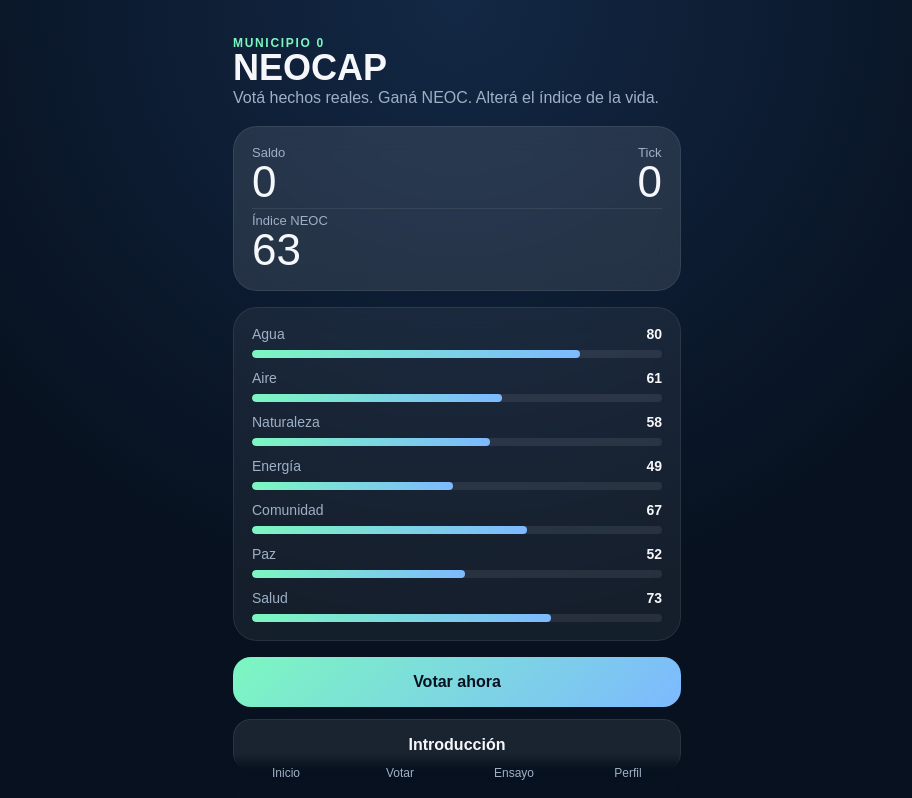
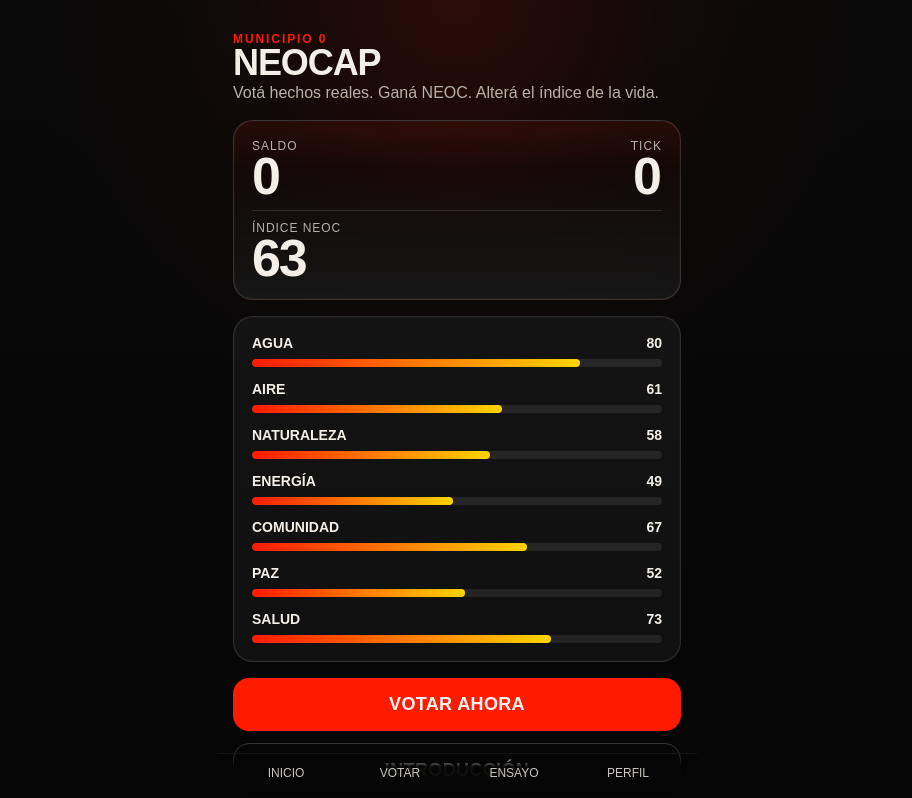
Before and after one commit to Juanmanueloddone/neocap-infra-ok, a Next.js app: page / in a window 1280 px wide. Shown: the top 798 px of the page, without its empty margins (183-1095 px from the left). Built offline with nearby package versions, Linux system fonts and the light colour scheme; no server answers; the database is empty.

Commit message:
Update globals.css

```diff
--- a/app/globals.css
+++ b/app/globals.css
@@ -3,27 +3,38 @@
 }
 
 :root {
-  --bg: #07111f;
-  --bg-soft: #0d1b2f;
-  --card: rgba(255, 255, 255, 0.06);
-  --card-strong: rgba(255, 255, 255, 0.1);
-  --text: #f6f7fb;
-  --muted: #9fb0c6;
-  --line: rgba(255, 255, 255, 0.08);
-  --accent: #7cf7c0;
-  --accent-2: #7db9ff;
-  --danger: #ff8aa8;
+  --bg: #050505;
+  --bg-soft: #101010;
+  --card: #111111;
+  --card-strong: #181818;
+  --text: #f3efe8;
+  --muted: #b8b1a7;
+  --line: rgba(255, 255, 255, 0.12);
+
+  --accent: #ff1a00;
+  --accent-2: #ff1a00;
+  --danger: #ff1a00;
+
+  --yes-bg: #ff1a00;
+  --yes-text: #fff4ef;
+
+  --no-bg: #f3efe8;
+  --no-text: #0b0b0b;
+
+  --highlight: #ffd400;
 }
 
 html {
-  background: radial-gradient(circle at top, #132845 0%, var(--bg) 55%);
+  background: #050505;
 }
 
 body {
   margin: 0;
   min-height: 100vh;
   color: var(--text);
-  background: transparent;
+  background:
+    radial-gradient(circle at top, rgba(255, 26, 0, 0.14) 0%, rgba(255, 26, 0, 0.03) 18%, rgba(0, 0, 0, 0) 38%),
+    linear-gradient(180deg, #090909 0%, #050505 100%);
   font-family: Arial, Helvetica, sans-serif;
 }
 
@@ -34,6 +45,10 @@ a {
 
 button {
   font: inherit;
+}
+
+img {
+  max-width: 100%;
 }
 
 .app-shell {
@@ -50,40 +65,45 @@ button {
 }
 
 .hero {
-  padding-top: 16px;
+  padding-top: 12px;
 }
 
 .kicker {
   color: var(--accent);
   font-size: 12px;
-  font-weight: 700;
-  letter-spacing: 0.14em;
+  font-weight: 800;
+  letter-spacing: 0.16em;
   text-transform: uppercase;
 }
 
 .title {
+  margin: 0;
   font-size: 36px;
-  line-height: 1;
-  margin: 0;
+  line-height: 0.96;
+  font-weight: 900;
+  letter-spacing: -0.03em;
+  text-transform: uppercase;
 }
 
 .subtitle {
   margin: 0;
   color: var(--muted);
   font-size: 16px;
-  line-height: 1.5;
+  line-height: 1.45;
 }
 
 .card {
-  background: var(--card);
+  background: linear-gradient(180deg, #131313 0%, #101010 100%);
   border: 1px solid var(--line);
-  border-radius: 24px;
+  border-radius: 20px;
   padding: 18px;
-  backdrop-filter: blur(12px);
+  box-shadow: 0 0 0 1px rgba(255, 255, 255, 0.02) inset;
 }
 
 .card.strong {
-  background: var(--card-strong);
+  background:
+    linear-gradient(180deg, rgba(255, 26, 0, 0.10) 0%, rgba(255, 26, 0, 0.02) 26%, #161616 100%);
+  border: 1px solid rgba(255, 255, 255, 0.14);
 }
 
 .metric-row {
@@ -91,7 +111,7 @@ button {
   grid-template-columns: 1fr auto;
   gap: 8px;
   align-items: center;
-  margin-top: 12px;
+  margin-top: 14px;
 }
 
 .metric-row:first-child {
@@ -99,13 +119,16 @@ button {
 }
 
 .metric-label {
-  color: var(--muted);
+  color: var(--text);
   font-size: 14px;
+  font-weight: 700;
+  text-transform: uppercase;
 }
 
 .metric-value {
   font-size: 14px;
-  font-weight: 700;
+  font-weight: 900;
+  color: var(--text);
 }
 
 .metric-bar {
@@ -121,37 +144,40 @@ button {
   display: block;
   height: 100%;
   border-radius: inherit;
-  background: linear-gradient(90deg, var(--accent), var(--accent-2));
+  background: linear-gradient(90deg, #ff1a00 0%, #ffd400 100%);
 }
 
 .button {
   width: 100%;
   border: 0;
-  border-radius: 18px;
+  border-radius: 16px;
   padding: 16px;
-  font-weight: 700;
+  font-weight: 900;
+  font-size: 18px;
+  text-transform: uppercase;
+  letter-spacing: 0.02em;
   cursor: pointer;
 }
 
 .button.primary {
-  background: linear-gradient(135deg, var(--accent), var(--accent-2));
-  color: #07111f;
+  background: var(--accent);
+  color: var(--yes-text);
 }
 
 .button.secondary {
-  background: rgba(255, 255, 255, 0.08);
+  background: transparent;
   color: var(--text);
-  border: 1px solid var(--line);
+  border: 1px solid rgba(255, 255, 255, 0.18);
 }
 
 .button.no {
-  background: #ffffff;
-  color: #07111f;
+  background: var(--no-bg);
+  color: var(--no-text);
 }
 
 .button.yes {
-  background: #ff8aa8;
-  color: #2b0410;
+  background: var(--yes-bg);
+  color: var(--yes-text);
 }
 
 .stack {
@@ -166,11 +192,11 @@ button {
   gap: 8px;
   border-radius: 999px;
   padding: 8px 12px;
-  background: rgba(255, 255, 255, 0.08);
-  border: 1px solid var(--line);
-  color: var(--muted);
+  background: rgba(255, 26, 0, 0.10);
+  border: 1px solid rgba(255, 26, 0, 0.28);
+  color: #ffb3aa;
   font-size: 12px;
-  font-weight: 700;
+  font-weight: 800;
   text-transform: uppercase;
 }
 
@@ -185,19 +211,25 @@ button {
   grid-template-columns: repeat(4, 1fr);
   gap: 8px;
   padding: 12px 16px 20px;
-  background: linear-gradient(180deg, rgba(7,17,31,0) 0%, rgba(7,17,31,0.96) 30%);
+  background: linear-gradient(180deg, rgba(5, 5, 5, 0) 0%, rgba(5, 5, 5, 0.96) 28%);
+  border-top: 1px solid rgba(255, 255, 255, 0.06);
 }
 
 .nav a {
   text-align: center;
-  color: var(--muted);
+  color: var(--text);
   font-size: 12px;
+  text-transform: uppercase;
+  opacity: 0.82;
 }
 
 .big-number {
-  font-size: 44px;
-  line-height: 1;
+  font-size: 52px;
+  line-height: 0.9;
   margin: 0;
+  font-weight: 900;
+  letter-spacing: -0.04em;
+  text-transform: uppercase;
 }
 
 .row {
@@ -208,15 +240,15 @@ button {
 }
 
 .essay-copy {
-  line-height: 1.65;
-  color: #dce5f2;
+  line-height: 1.7;
+  color: #e7dfd4;
   white-space: pre-wrap;
 }
 
 .divider {
   height: 1px;
   background: var(--line);
-  margin: 4px 0;
+  margin: 10px 0;
 }
 
 .center {
@@ -224,25 +256,33 @@ button {
 }
 
 .small {
-  font-size: 13px;
+  font-size: 12px;
   color: var(--muted);
+  text-transform: uppercase;
+  letter-spacing: 0.08em;
 }
 
 .result-no {
-  color: var(--accent);
-  font-weight: 700;
+  color: #f3efe8;
+  font-weight: 900;
+  font-size: 44px;
+  margin: 12px 0 0;
+  text-transform: uppercase;
 }
 
 .result-yes {
-  color: var(--danger);
-  font-weight: 700;
+  color: var(--accent);
+  font-weight: 900;
+  font-size: 44px;
+  margin: 12px 0 0;
+  text-transform: uppercase;
 }
 
 .news-image-card {
-  border-radius: 24px;
+  border-radius: 20px;
   overflow: hidden;
   border: 1px solid var(--line);
-  background: var(--card);
+  background: #111111;
 }
 
 .news-image {
@@ -250,4 +290,19 @@ button {
   width: 100%;
   height: 220px;
   object-fit: cover;
+  filter: grayscale(100%) contrast(1.08);
 }
+
+@media (max-width: 420px) {
+  .title {
+    font-size: 32px;
+  }
+
+  .big-number {
+    font-size: 46px;
+  }
+
+  .button {
+    font-size: 17px;
+  }
+}
```
